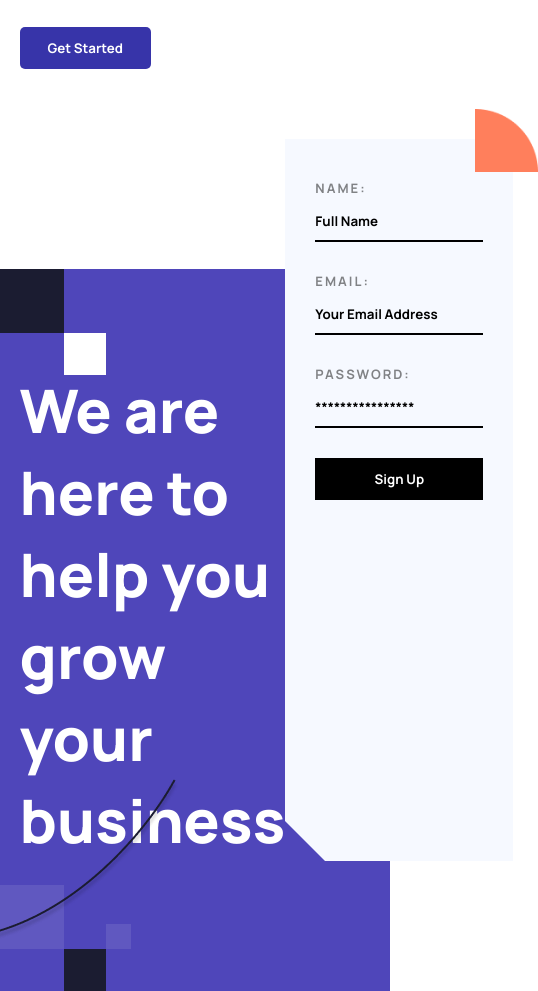
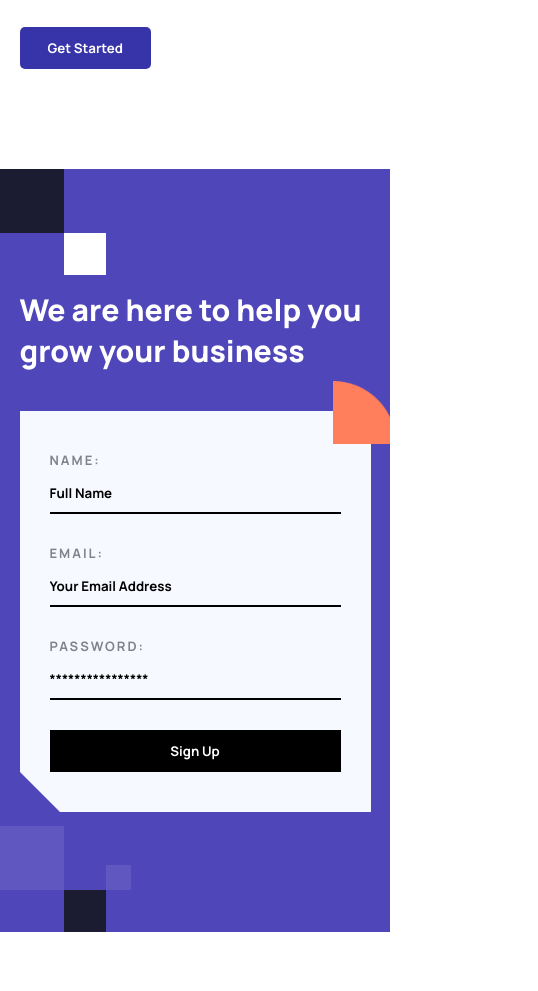
Before and after one commit to Safi100/Saas-landing-page, a React (Create React App) app: page / in a window 390 px wide. Shown: the part 4480-5471 px from the top of the page, 538 px wide, since content can reach past the window. After the commit the page ends 5412 px from the top, so only its background shows below. Built offline with nearby package versions, Linux system fonts and the light colour scheme.

Commit message:
finish style responsive signup section

```diff
--- a/src/components/signUp/signup.css
+++ b/src/components/signUp/signup.css
@@ -101,3 +101,46 @@
 .bottom{
     bottom: 0;
 }
+@media screen and (max-width:1234px) {
+    .sign_up h2{
+        font-size: 45px;
+    }
+    .sign_up h2::after{
+        right: 0;
+    }
+}
+@media screen and (max-width:1141px) {
+    .sign_up h2::after{
+        right: 43%;
+    }
+}
+@media screen and (max-width:1000px) {
+    .sign_up{
+        margin-top: 100px;
+        padding: 120px 0;
+        overflow: hidden;
+    }
+    .sign_up h2{
+        max-width: 650px;
+    }
+    .sign_up h2::after{
+        content: unset;
+    }
+    .sign_up .wrapper{
+        flex-direction: column;
+    }
+    .sign_up .sign_form{
+        margin: 0 auto;
+        margin-top: 40px;
+    }
+}
+@media screen and (max-width:470px) {
+    .sign_up h2{
+        font-size: 30px;
+    }
+}
+@media screen and (max-width:382px) {
+    .sign_up h2{
+        font-size: 25px;
+    }
+}
```
